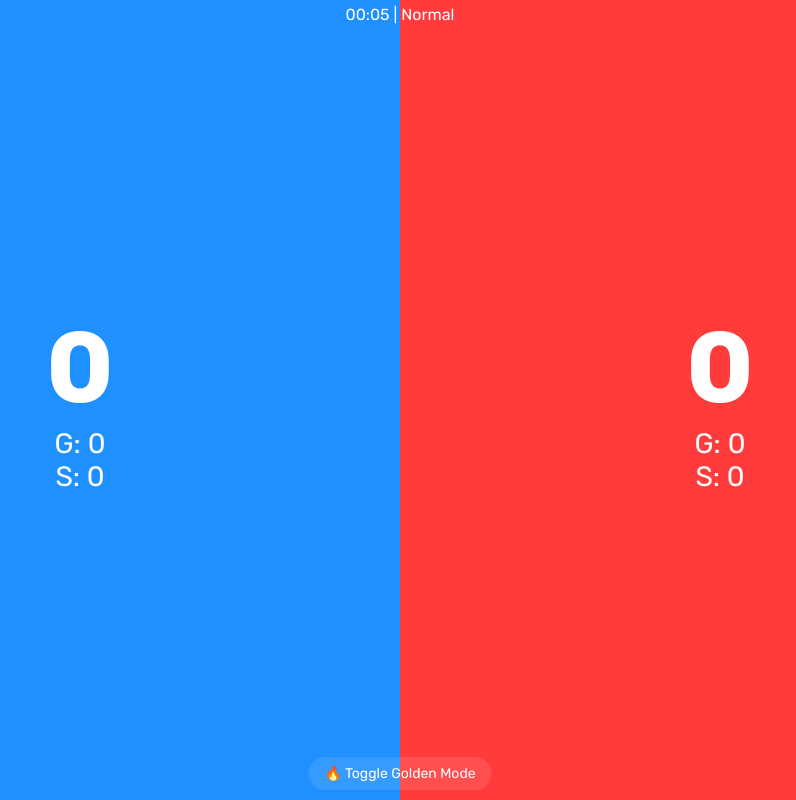
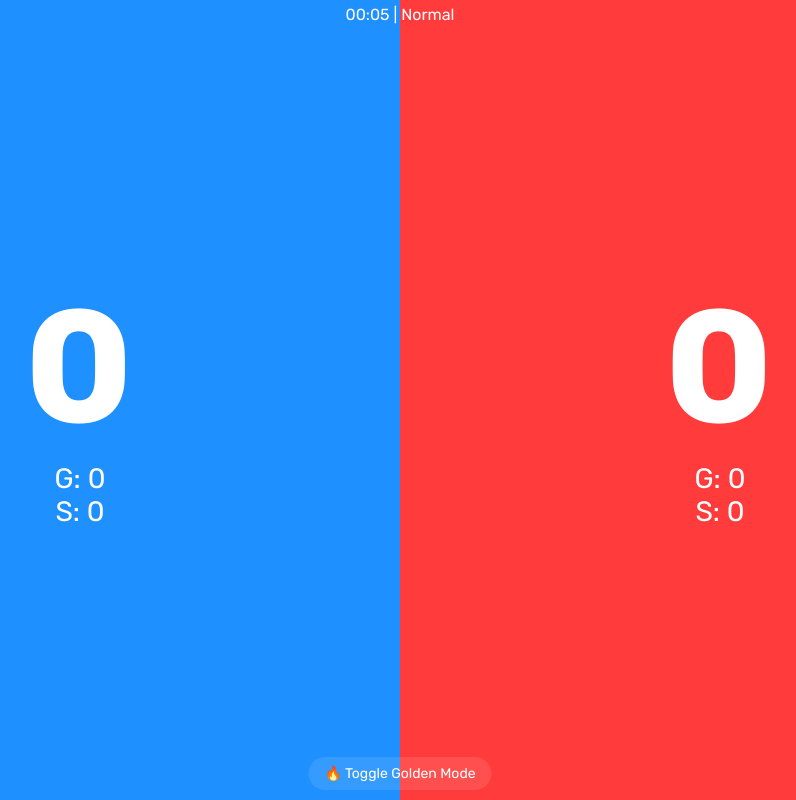
Before and after one commit to eocarboni-ui/padel-board, a plain HTML site: page index.html in a window 1280 px wide. Shown: the whole page, without its empty margins (240-1036 px from the left). Drawn offline with Linux system fonts and the light colour scheme.

Commit message:
Update index.html

```diff
--- a/index.html
+++ b/index.html
@@ -34,8 +34,9 @@ body {
 .right { background: #ff3b3b; }
 
 .points {
-  font-size: 100px;
+  font-size: 160px;
   font-weight: bold;
+  letter-spacing: 2px;
 }
 
 .games, .sets {
```
